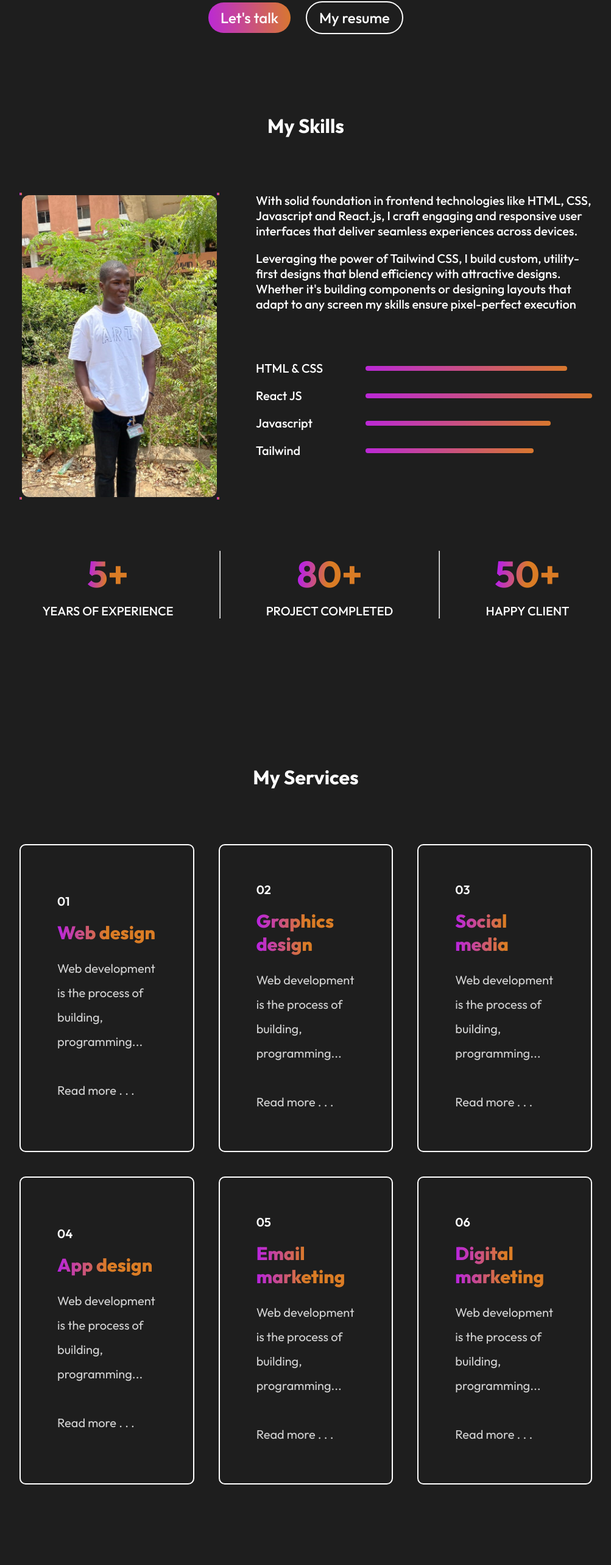
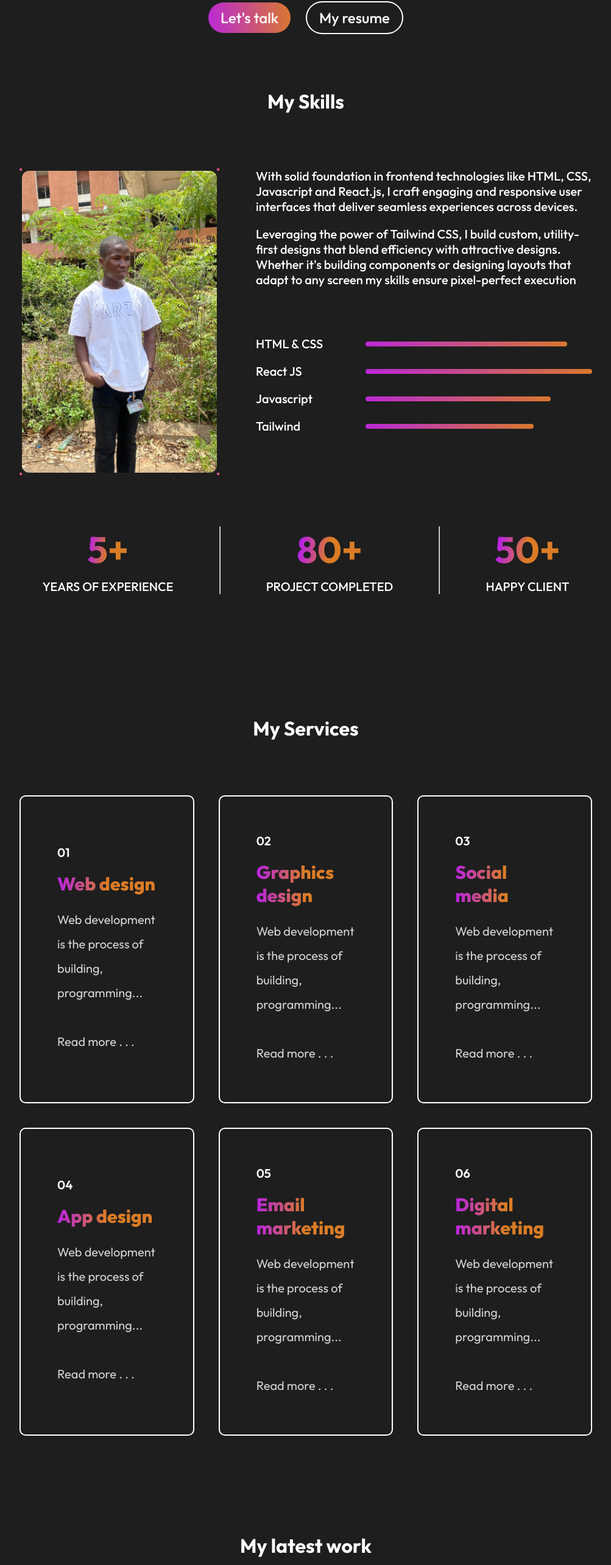
Before and after one commit to Knackstechdevs/Sulaimon_Olanrewaju_Abdulbasit_portfolio-, a React (Vite) app: page / in a window 1280 px wide. Shown: the part 883-3449 px from the top of the page at 61% size, without its empty margins (138-1141 px from the left). Built offline with nearby package versions, Linux system fonts and the light colour scheme.

Commit message:
New Update

```diff
--- a/src/Components/Mywork/Mywork.jsx
+++ b/src/Components/Mywork/Mywork.jsx
@@ -1,6 +1,6 @@
 import React from 'react'
 import './Mywork.css'
-import mywork_data from '../../assets/Mywork_data.js'
+import mywork_data from '../../assets/mywork_data.js'
 
 const Mywork = () => {
   return (
--- a/src/Components/Service/Service.css
+++ b/src/Components/Service/Service.css
@@ -3,7 +3,7 @@
     flex-direction: column;
     align-items: center;
     justify-content: center;
-    margin: 80px 170px;
+    margin: 40px 170px;
 }
 
 .service-title {
--- a/src/Components/Skills/Skills.css
+++ b/src/Components/Skills/Skills.css
@@ -4,7 +4,7 @@
   align-items: center;
   justify-content: center;
   gap: 80px;
-  margin: 80px 170px;
+  margin: 40px 170px;
 }
 
 .skills-title {
--- a/src/Components/Skills/Skills.jsx
+++ b/src/Components/Skills/Skills.jsx
@@ -1,6 +1,6 @@
 import React from "react";
 import "./Skills.css";
-import profile2 from "../../assets/profile2.jpg";
+import Project2 from "../../assets/Profile2.jpg";
 
 const Skills = () => {
   return (
@@ -10,7 +10,7 @@ const Skills = () => {
       </div>
       <div className="skills-section">
         <div className="skills-left">
-          <img src={profile2} alt="" />
+          <img src={Project2} alt="" />
         </div>
         <div className="skills-right">
           <div className="skills-para">
```
